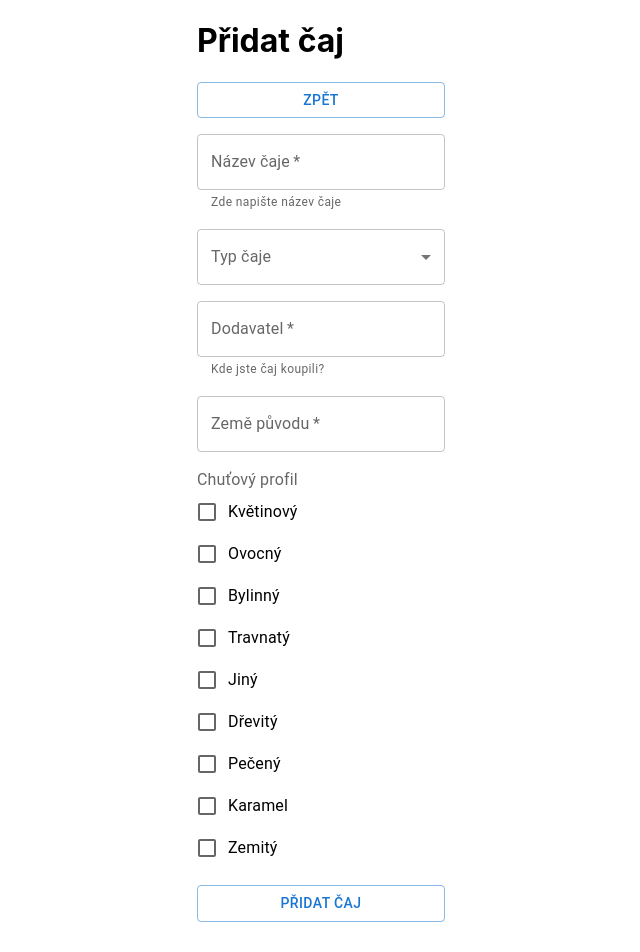
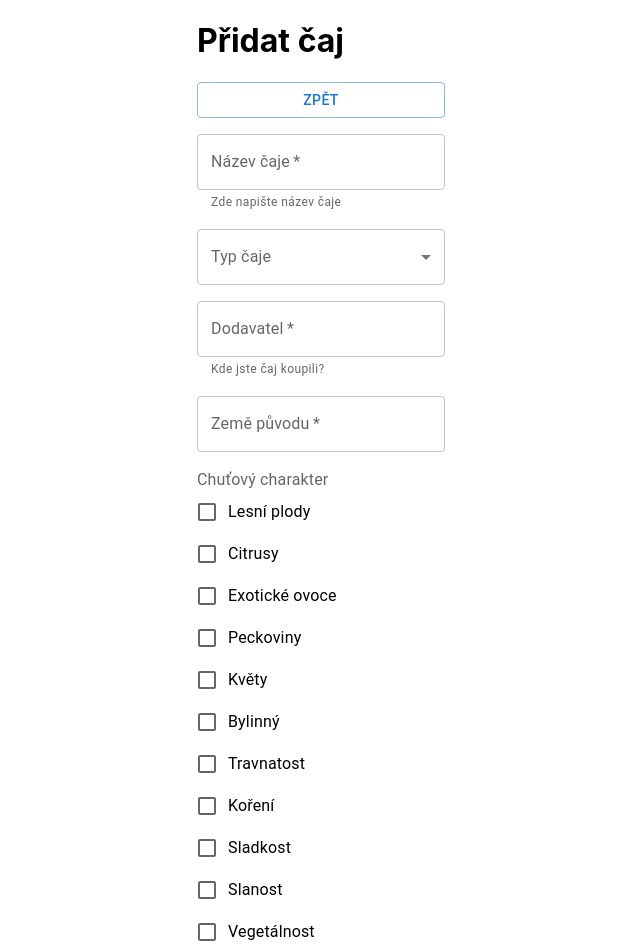
Before and after one commit to VerPro/RG-project, a Next.js app: page /add-tea in a window 1280 px wide. Shown: the top 952 px of the page, without its empty margins (319-959 px from the left). Before the commit the page ends 922 px from the top, so only its background shows below. Built offline with nearby package versions, Linux system fonts and the light colour scheme.

Commit message:
Refactor Checkbox of Taste Character

```diff
--- a/pages/add-tea.tsx
+++ b/pages/add-tea.tsx
@@ -31,22 +31,38 @@ export default function AddTea() {
   //
 
   //Checkbox management
-  const [teaProfile, setTeaProfile] = useState({
-    Květinový: false,
-    Dřevitý: false,
-    Ovocný: false,
-    Pečený: false,
-    Bylinný: false,
-    Travnatý: false,
-    Karamel: false,
-    Zemitý: false,
-    Jiný: false,
-  });
-  const handleTeaProfileChange = (e: ChangeEvent<HTMLInputElement>) => {
-    setTeaProfile({
-      ...teaProfile,
-      [e.target.name]: e.target.checked,
-    });
+  const listOfTastes = [
+    'Lesní plody',
+    'Citrusy',
+    'Exotické ovoce',
+    'Peckoviny',
+    'Květy',
+    'Bylinný',
+    'Travnatost',
+    'Koření',
+    'Sladkost',
+    'Slanost',
+    'Vegetálnost',
+    'Pikantnost',
+    'Zemitost',
+    'Čokoláda',
+    'Kouřovitost',
+    'Praženost',
+    'Dřevitost',
+    'Svíravost',
+    'Ořechy',
+  ];
+
+  const [tasteCharacter, setTasteCharacter] = useState<string[]>([]);
+  const handleTeaCharacterChange = (e: ChangeEvent<HTMLInputElement>) => {
+    const index = tasteCharacter.indexOf(e.target.value);
+    if (index === -1) {
+      setTasteCharacter([...tasteCharacter, e.target.value]);
+    } else {
+      setTasteCharacter(
+        tasteCharacter.filter((taste) => taste !== e.target.value),
+      );
+    }
   };
   //
 
@@ -107,69 +123,26 @@ export default function AddTea() {
 
         <TextField required id="outlined" label="Země původu"></TextField>
 
-        <FormControl sx={{ m: 3 }} component="fieldset" variant="standard">
-          <FormLabel component="legend">Chuťový profil</FormLabel>
+        <FormControl>
+          <FormLabel component="legend">Chuťový charakter</FormLabel>
           <FormGroup>
-            <FormControlLabel
-              control={
-                <Checkbox onChange={handleTeaProfileChange} name="Květinový" />
-              }
-              label="Květinový"
-            />
-            <FormControlLabel
-              control={
-                <Checkbox onChange={handleTeaProfileChange} name="Ovocný" />
-              }
-              label="Ovocný"
-            />
-            <FormControlLabel
-              control={
-                <Checkbox onChange={handleTeaProfileChange} name="Bylinný" />
-              }
-              label="Bylinný"
-            />
-            <FormControlLabel
-              control={
-                <Checkbox onChange={handleTeaProfileChange} name="Travnatý" />
-              }
-              label="Travnatý"
-            />
-            <FormControlLabel
-              control={
-                <Checkbox onChange={handleTeaProfileChange} name="Jiný" />
-              }
-              label="Jiný"
-            />
-
-            <FormControlLabel
-              control={
-                <Checkbox onChange={handleTeaProfileChange} name="Dřevitý" />
-              }
-              label="Dřevitý"
-            />
-
-            <FormControlLabel
-              control={
-                <Checkbox onChange={handleTeaProfileChange} name="Pečený" />
-              }
-              label="Pečený"
-            />
-
-            <FormControlLabel
-              control={
-                <Checkbox onChange={handleTeaProfileChange} name="Karamel" />
-              }
-              label="Karamel"
-            />
-
-            <FormControlLabel
-              control={
-                <Checkbox onChange={handleTeaProfileChange} name="Zemitý" />
-              }
-              label="Zemitý"
-            />
+            {listOfTastes.map((taste) => {
+              return (
+                <FormControlLabel
+                  label={taste}
+                  value={taste}
+                  control={
+                    <Checkbox
+                      checked={tasteCharacter.includes({ taste })}
+                      onChange={handleTeaCharacterChange}
+                    />
+                  }
+                />
+              );
+            })}
           </FormGroup>
         </FormControl>
+
         <Link href="/add-tea">
           <Button variant="outlined">
             <a>Přidat čaj</a>
```
